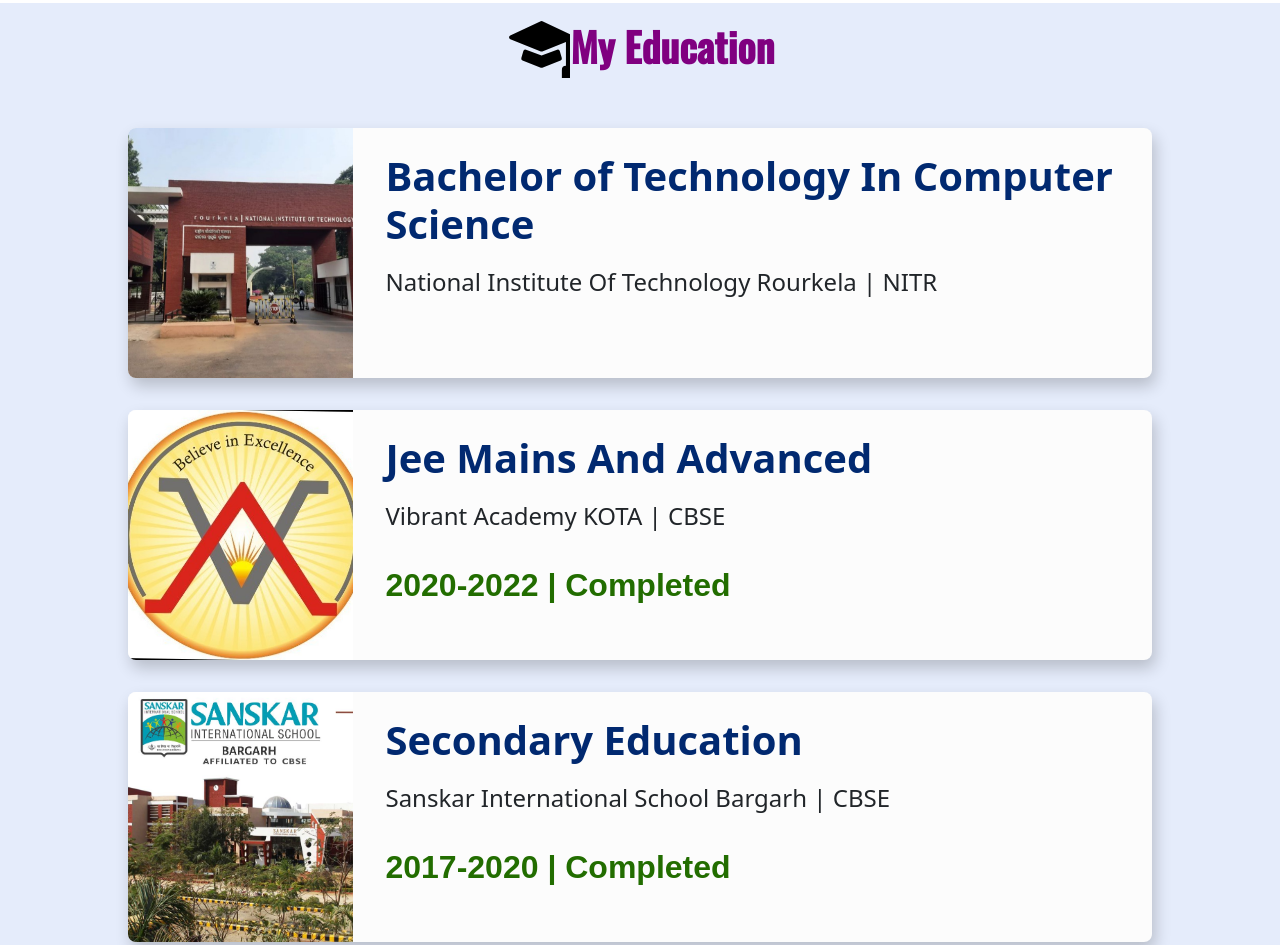
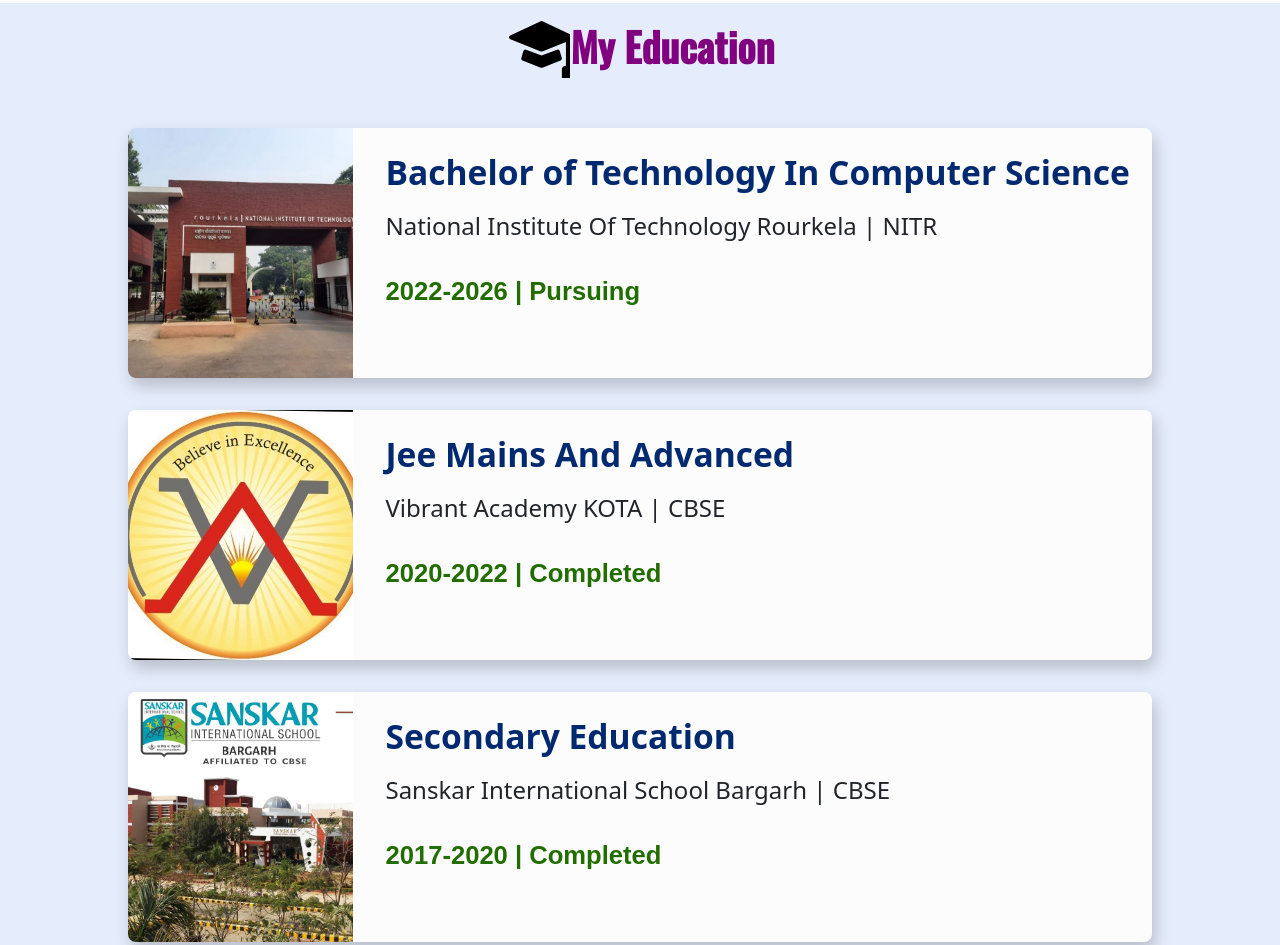
Before and after one commit to ANMOLAGRAWAL7/MY-portfolio, a plain HTML site: page index.html in a window 1280 px wide. Shown: the part 1858-2803 px from the top of the page. Drawn offline with nearby package versions, Linux system fonts and the light colour scheme; some icons are missing; a web font is replaced by a local one.

Commit message:
Update style.css

```diff
--- a/style.css
+++ b/style.css
@@ -148,7 +148,7 @@
   flex: 1 1 70rem;
 }
 .education .box-container .box .content h3 {
-  font-size: 2.5rem;
+  font-size: 2.1rem;
   color: #012970;
   padding: 0.5rem 0;
   font-weight: 600;
@@ -161,7 +161,7 @@
   text-align: left;
 }
 .education h4 {
-  font-size: 2rem;
+  font-size: 1.6rem;
   color: rgb(34, 109, 0);
   text-align: left;
   margin: 1rem;
```
